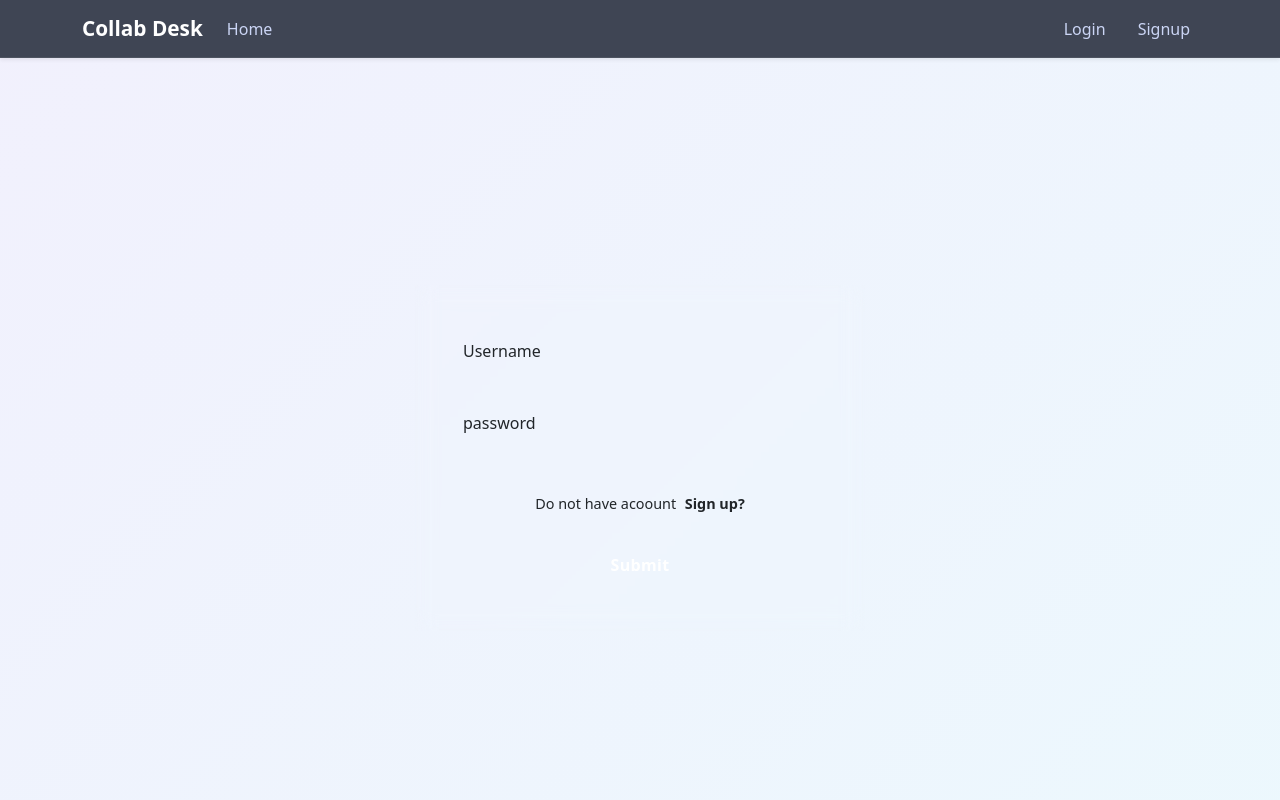
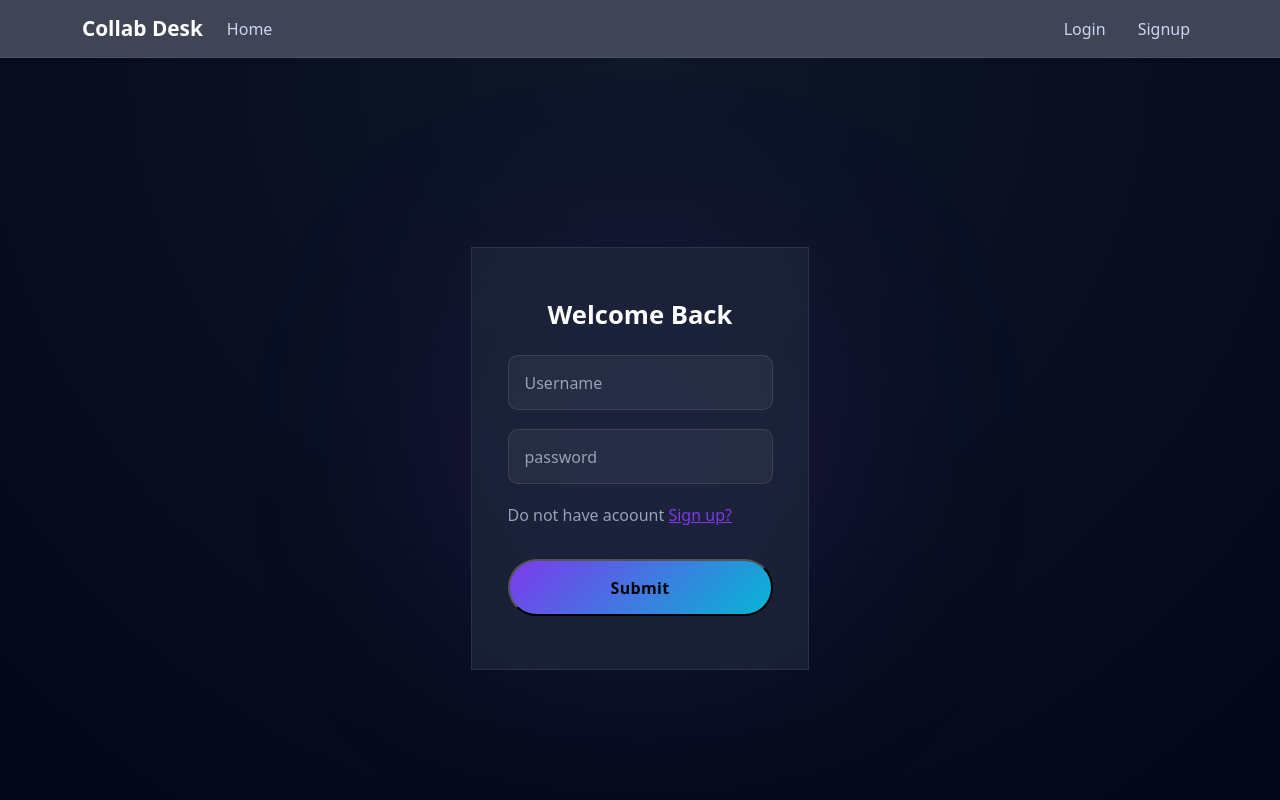
Before and after one commit to Umer-ishfaq12/Collab_Desk, a React app in the folder Frontend/: page /Login in a window 1280 px wide. Shown: the top 800 px of the page. Built offline with nearby package versions, Linux system fonts and the light colour scheme; the HTML template or start-up script is replaced by a standard one.

Commit message:
css updates

```diff
--- a/Frontend/src/App.css
+++ b/Frontend/src/App.css
@@ -410,22 +410,56 @@
     border-radius: 12px;
   }
 }
+.features {
+  display: grid;
+  grid-template-columns: repeat(auto-fit, minmax(260px, 1fr));
+  gap: 2rem;
+  margin: 4rem auto;
+  max-width: 1100px;
+  padding: 0 1rem; /* mobile fix */
+}
+
+.feature-card {
+  min-height: 160px; /* equal height feel */
+  display: flex;
+  flex-direction: column;
+  justify-content: center;
+}
+
+/* mobile tightening */
+@media (max-width: 480px) {
+  .features {
+    gap: 1.2rem;
+  }
+
+  .feature-card {
+    padding: 1.5rem;
+  }
+}
 /*SIGN AND LOGIN CSS*/
 
 /* -------------------------------
    SignUp & Login Forms - Glass Desk Theme
 -------------------------------- */
 
+/* .Form {
+  min-height: 100vh;
+  display: flex;
+  align-items: center;
+  justify-content: center;
+  padding: 2rem;
+  background: linear-gradient(135deg, rgba(79, 70, 229, 0.08) 0%, rgba(14, 165, 233, 0.08) 100%);
+} */
 .Form {
   min-height: 100vh;
   display: flex;
   align-items: center;
   justify-content: center;
   padding: 2rem;
-  background: linear-gradient(135deg, rgba(79, 70, 229, 0.08) 0%, rgba(14, 165, 233, 0.08) 100%);
+
+  background: radial-gradient(circle at top, #0f172a, #020617);
 }
-
-.Form form {
+/* .Form form {
   background: var(--bg-surface);
   backdrop-filter: blur(10px);
   border: 1px solid var(--border-light);
@@ -436,15 +470,32 @@
   box-shadow: var(--shadow-lg);
   transition: var(--transition);
   animation: fadeUp 0.5s ease-out;
+} */
+.Form form {
+  position: relative;
+  z-index: 1;
+
+  background: rgba(30, 41, 59, 0.7);
+  backdrop-filter: blur(14px);
+
+  border: 1px solid rgba(255,255,255,0.08);
+   display: flex;
+  flex-direction: column;
+   padding: 2.8rem 2.2rem;
 }
-
 .Form form:hover {
   box-shadow: 0 20px 35px -12px rgba(0, 0, 0, 0.15);
   transform: translateY(-2px);
 }
+.Form form > *:first-child {
+  margin-top: 0.5rem;
+}
 
+.Form form > *:last-child {
+  margin-bottom: 0.5rem;
+}
 /* Input fields */
-.Form input {
+/* .Form input {
   width: 100%;
   padding: 0.9rem 1rem;
   font-size: 1rem;
@@ -455,19 +506,38 @@
   color: var(--text-primary);
   transition: var(--transition);
   outline: none;
+} */
+.Form input {
+  width: 100%;
+  padding: 0.9rem 1rem;
+  font-size: 1rem;
+  background: rgba(255,255,255,0.05);
+  border: 1px solid rgba(255,255,255,0.1);
+  border-radius: 10px;
+    margin-bottom: 1.4rem;
+
+  color: #f1f5f9;
+  transition: 0.25s ease;
 }
-
-.Form input:focus {
+/* .Form input:focus {
   border-color: var(--primary);
   box-shadow: var(--shadow-focus);
   background: var(--bg-surface);
+} */
+.Form input:focus {
+  border-color: #7c3aed;
+  box-shadow: 0 0 0 2px rgba(124,58,237,0.3);
+  background: rgba(255,255,255,0.08);
 }
-
-/* Placeholder styling */
 .Form input::placeholder {
-  color: var(--text-muted);
-  font-weight: 400;
-  transition: opacity 0.2s;
+  color: #94a3b8;
+}
+.form-title {
+  text-align: center;
+  color: #ffffff;
+  font-size: 1.6rem;
+  font-weight: 700;
+  margin-bottom: 1.5rem;
 }
 
 .Form input:focus::placeholder {
@@ -486,18 +556,11 @@
 
 /* Paragraph with link */
 .Form p {
-  margin: 1.5rem 0 1rem;
-  text-align: center;
-  font-size: 0.9rem;
-  color: var(--text-secondary);
+  color: #94a3b8;
 }
 
 .Form p a {
-  color: var(--primary);
-  font-weight: 600;
-  text-decoration: none;
-  margin-left: 0.3rem;
-  transition: var(--transition);
+  color: #7c3aed;
 }
 
 .Form p a:hover {
@@ -506,26 +569,19 @@
 }
 
 /* Submit button */
+
 .Form button[type="submit"] {
   width: 100%;
-  background: linear-gradient(135deg, var(--primary) 0%, var(--secondary) 100%);
-  color: white;
-  border: none;
-  padding: 0.9rem 1rem;
-  font-size: 1rem;
+  background: linear-gradient(135deg, #7c3aed, #06b6d4);
+  padding: 0.9rem;
+  border-radius: 999px;
   font-weight: 600;
-  border-radius: 40px;
-  cursor: pointer;
-  transition: var(--transition);
-  font-family: var(--font-sans);
-  margin-top: 0.5rem;
   letter-spacing: 0.3px;
+  margin-top: 1rem;
 }
-
 .Form button[type="submit"]:hover {
-  transform: translateY(-2px);
-  box-shadow: var(--shadow-md);
-  filter: brightness(1.05);
+  transform: translateY(-2px) scale(1.02);
+  box-shadow: 0 10px 30px rgba(124,58,237,0.4);
 }
 
 .Form button[type="submit"]:active {
@@ -546,7 +602,15 @@
 .dark .Form input:focus {
   background: var(--bg-surface);
 }
-
+.Form::before {
+  content: "";
+  position: absolute;
+  width: 400px;
+  height: 400px;
+  background: radial-gradient(circle, rgba(124,58,237,0.25), transparent);
+  filter: blur(100px);
+  z-index: 0;
+}
 /* Responsive */
 @media (max-width: 576px) {
   .Form {
@@ -836,30 +900,50 @@ h1 {
   color: var(--secondary);
 }
 /* Main layout */
-.taskchat-wrapper {
+/* .taskchat-wrapper {
   display: flex;
   height: 90vh;
   gap: 10px;
   padding: 10px;
+} */
+.taskchat-wrapper {
+  display: flex;
+  height: 92vh;
+  gap: 15px;
+  padding: 15px;
+  background: linear-gradient(135deg, #0f172a, #020617);
 }
-
 /* Left panel */
-.taskContainer {
+/* .taskContainer {
   width: 40%;
   overflow-y: auto;
   border-right: 1px solid #ddd;
   padding: 10px;
+} */
+.taskContainer {
+  width: 35%;
+  background: rgba(255,255,255,0.05);
+  backdrop-filter: blur(10px);
+  border-radius: 12px;
+  padding: 15px;
+  overflow-y: auto;
 }
-
 /* Right panel */
-.ChatContainer {
+/* .ChatContainer {
   width: 60%;
   display: flex;
   flex-direction: column;
   justify-content: space-between;
   padding: 10px;
+} */
+.ChatContainer {
+  width: 65%;
+  background: rgba(255,255,255,0.05);
+  border-radius: 12px;
+  padding: 15px;
+  display: flex;
+  flex-direction: column;
 }
-
 /* Section titles */
 .section-title {
   text-align: center;
@@ -867,14 +951,26 @@ h1 {
 }
 
 /* Task card */
-.taskItem {
+/* .taskItem {
   border: 1px solid #ddd;
   padding: 10px;
   border-radius: 10px;
   margin-bottom: 10px;
   background: #f9f9f9;
+} */
+.taskItem {
+  background: rgba(255,255,255,0.07);
+  border: 1px solid rgba(255,255,255,0.1);
+  border-radius: 12px;
+  padding: 12px;
+  margin-bottom: 12px;
+  transition: 0.3s;
 }
 
+.taskItem:hover {
+  transform: translateY(-3px);
+  box-shadow: 0 10px 20px rgba(0,0,0,0.3);
+}
 /* Task meta */
 .taskMeta {
   display: flex;
@@ -905,15 +1001,21 @@ h1 {
 }
 
 /* Chat messages */
-.chatMessages {
+/* .chatMessages {
   flex: 1;
   border: 1px solid #ddd;
   padding: 10px;
   border-radius: 10px;
   overflow-y: auto;
   background: #fafafa;
+} */
+.chatMessages {
+  flex: 1;
+  overflow-y: auto;
+  padding: 15px;
+  border-radius: 10px;
+  background: linear-gradient(180deg, #020617, #020617);
 }
-
 
 /* Chat input */
 .chatInputBox {
@@ -936,9 +1038,36 @@ h1 {
   border: none;
   border-radius: 5px;
 }
+.chatInputBox {
+  display: flex;
+  gap: 10px;
+  margin-top: 12px;
+}
+
+.chatInputBox input {
+  flex: 1;
+  padding: 10px;
+  border-radius: 25px;
+  border: none;
+  background: #1e293b;
+  color: white;
+}
+
+.chatInputBox input:focus {
+  outline: 2px solid #4f46e5;
+}
+
+.chatInputBox button {
+  padding: 10px 16px;
+  border-radius: 25px;
+  border: none;
+  background: linear-gradient(135deg, #4f46e5, #0ea5e9);
+  color: white;
+  cursor: pointer;
+}
 
 /* 📱 MOBILE RESPONSIVE */
-@media (max-width: 768px) {
+/* @media (max-width: 768px) {
   .taskchat-wrapper {
     flex-direction: column;
   }
@@ -948,7 +1077,23 @@ h1 {
     width: 100%;
     height: auto;
   }
+} */
+@media (max-width: 768px) {
+  .taskchat-wrapper {
+    flex-direction: column;
+    height: auto;
+  }
+
+  .taskContainer,
+  .ChatContainer {
+    width: 100%;
+  }
+
+  .chatMessages {
+    height: 300px;
+  }
 }
+
 .chatMessages {
   display: flex;
   flex-direction: column;
@@ -959,41 +1104,67 @@ h1 {
 }
 
 /* Base bubble */
-.messageBubble {
+/* .messageBubble {
   max-width: 60%;
   padding: 10px 12px;
   margin: 6px 0;
   border-radius: 10px;
   font-size: 14px;
   position: relative;
-}
+} */
 
 /* My messages (right side) */
-.messageBubble.me {
+/* .messageBubble.me {
   align-self: flex-end;
   background: #dcf8c6;
   text-align: right;
+} */
+
+/* Other messages (left side) */
+/* .messageBubble.other {
+  align-self: flex-start;
+  background: white;
+} */
+.messageBubble {
+  max-width: 65%;
+  padding: 10px 14px;
+  margin: 6px 0;
+  border-radius: 12px;
+  font-size: 14px;
+  position: relative;
+  line-height: 1.4;
 }
 
-/* Other messages (left side) */
+/* MY MESSAGE */
+.messageBubble.me {
+  align-self: flex-end;
+  background: linear-gradient(135deg, #4f46e5, #0ea5e9);
+  color: white;
+}
+
+/* OTHER MESSAGE */
 .messageBubble.other {
   align-self: flex-start;
-  background: white;
+  background: #1e293b;
+  color: #e2e8f0;
 }
-
 /* Message text */
 .messageText {
   margin: 0;
 }
 
 /* Meta (name + time) */
-.messageMeta {
+/* .messageMeta {
   font-size: 11px;
   color: gray;
   display: block;
   margin-top: 4px;
+} */
+.messageMeta {
+  font-size: 11px;
+  opacity: 0.7;
+  margin-top: 4px;
 }
-
 .team-container {
   padding: 20px;
 }
@@ -1062,13 +1233,10 @@ h1 {
 .badge {
   background: red;
   color: white;
+  padding: 2px 7px;
+  border-radius: 50px;
   font-size: 11px;
-  padding: 4px 7px;
-  border-radius: 50%;
-  margin-left: 8px;
-  display: inline-block;
-  min-width: 20px;
-  text-align: center;
+  margin-left: 6px;
 }
 
 .taskItem h5 {
--- a/Frontend/src/Components/Login.jsx
+++ b/Frontend/src/Components/Login.jsx
@@ -39,6 +39,7 @@ toast.success("successfull login")
   return (
     <div className="Form">
       <form action="" onSubmit={submitForm}>
+        <h2 className="form-title">Welcome Back</h2>
       <input type="text"
       placeholder='Username'
       name='Username'
--- a/Frontend/src/Components/SignUp.jsx
+++ b/Frontend/src/Components/SignUp.jsx
@@ -36,6 +36,7 @@ function SignUp() {
   return (
     <div className="Form">
       <form action="" onSubmit={SubmitForm}>
+        <h2 className="form-title">Create Account</h2>
         <input
           type="text"
           placeholder="Username"
@@ -67,8 +68,8 @@ function SignUp() {
         <br />
 
         <p>
-          Already have acoount <Link to="/SignUp">Login?</Link>
-        </p>
+  Already have account <Link to="/Login">Login?</Link>
+</p>
         <button type="submit">Submit</button>
       </form>
     </div>
```
